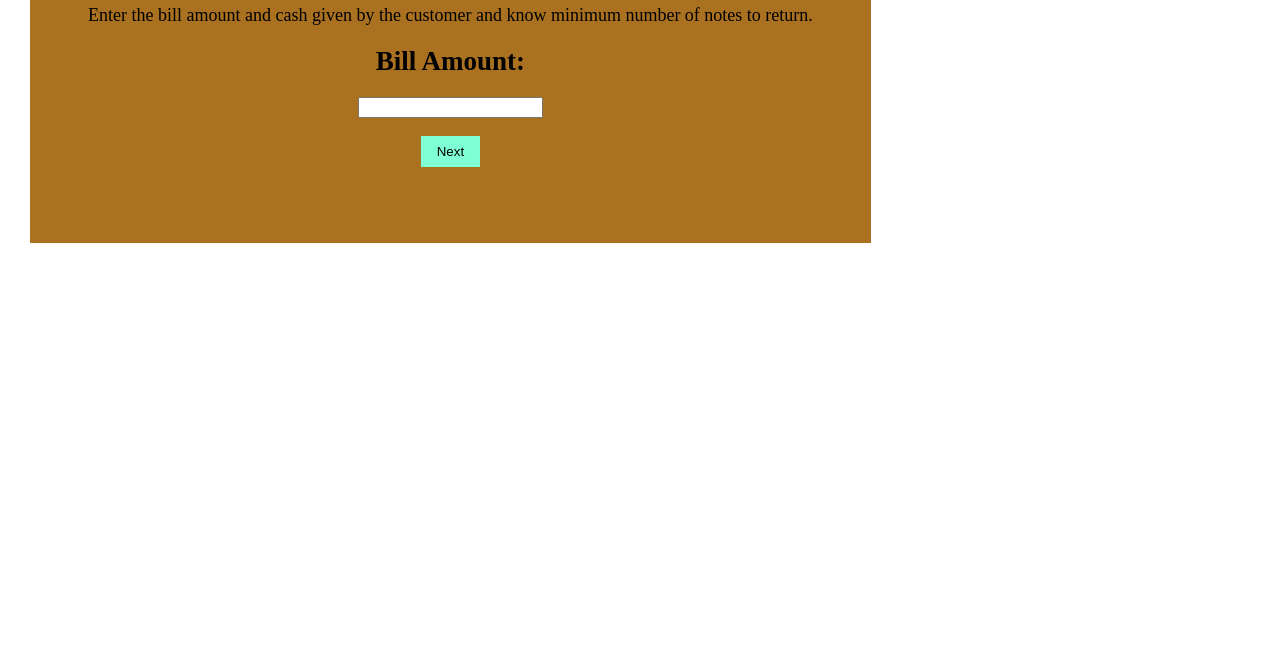
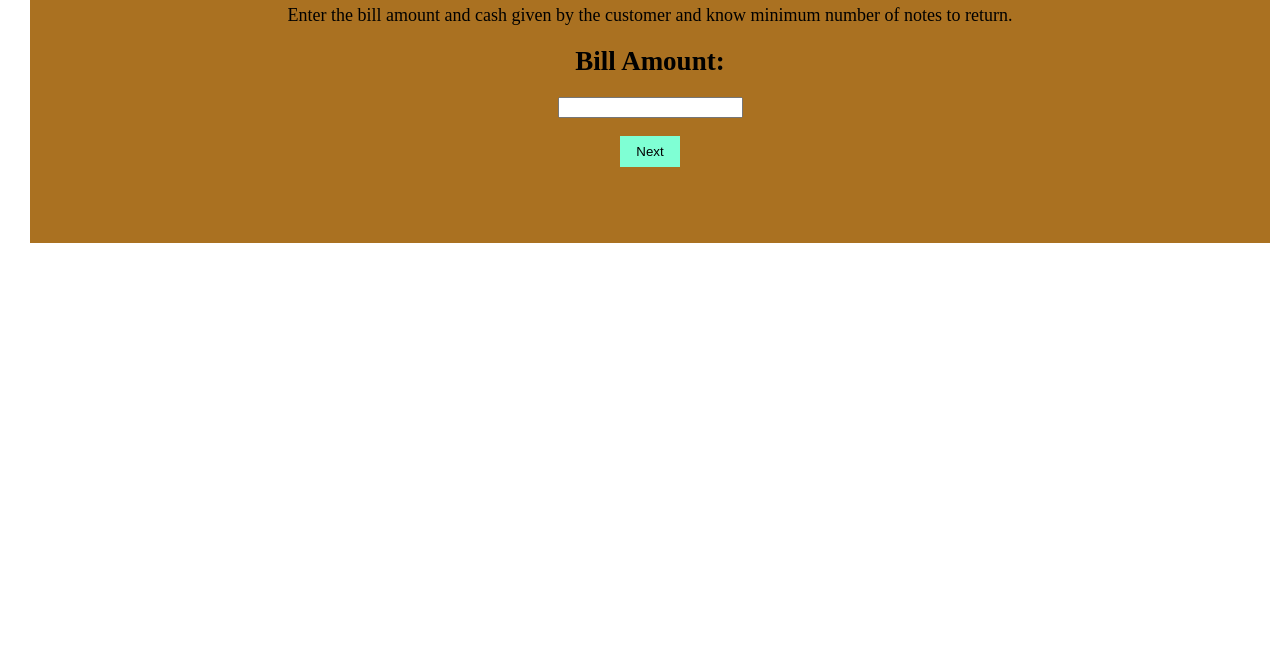
Before and after one commit to stutisk/mark-10, a plain HTML site: page index.html in a window 1280 px wide. Shown: the part 135-800 px from the top of the page. Drawn offline with Linux system fonts and the light colour scheme.

Commit message:
Update style.css

```diff
--- a/style.css
+++ b/style.css
@@ -14,7 +14,7 @@ body {
 
 .container {
   background-color: rgb(170, 113, 33);
-  width:max-content;;
+  width:100%;
   display: flex;
   justify-content: center;
   flex-direction: column;
```
